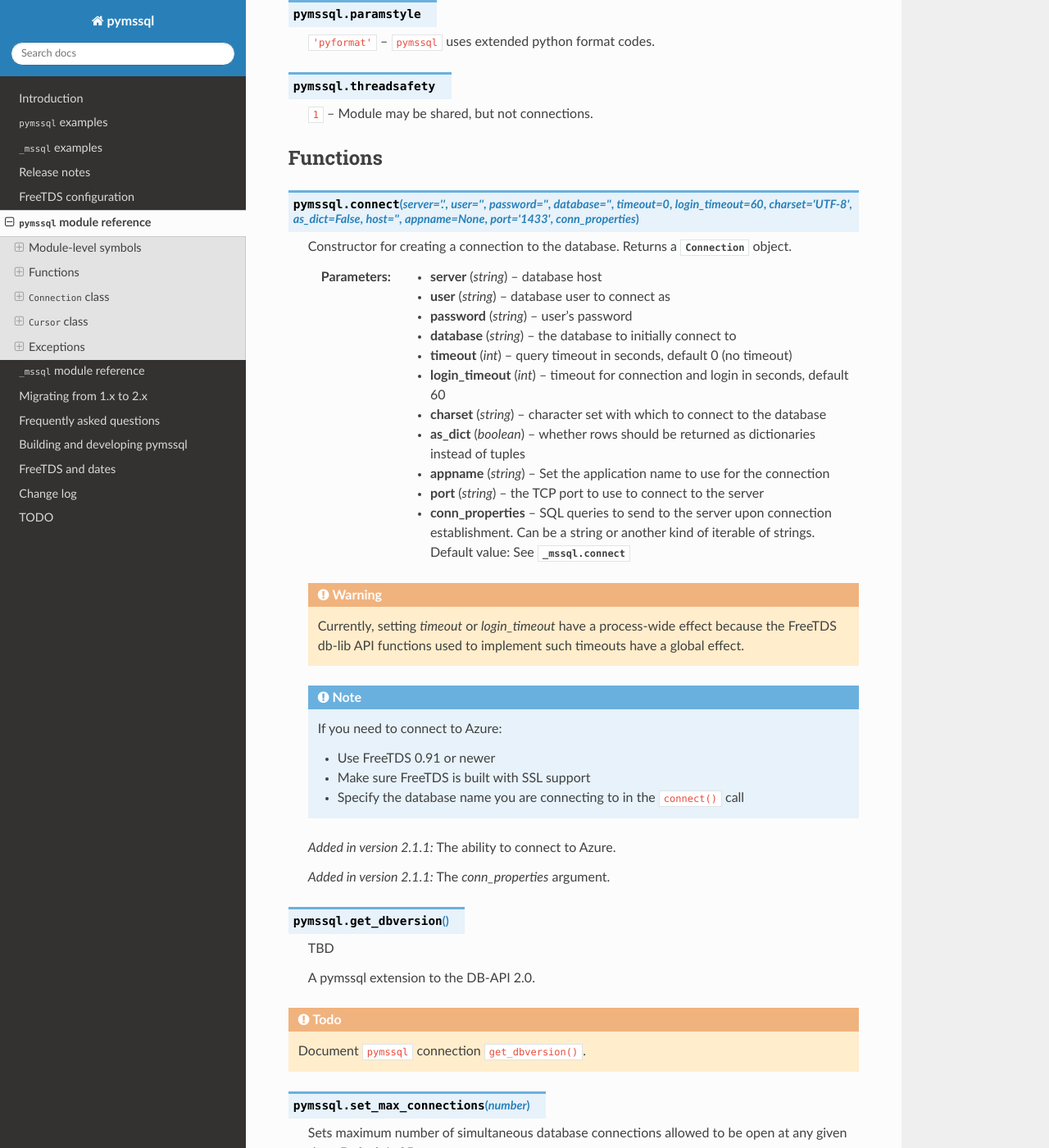
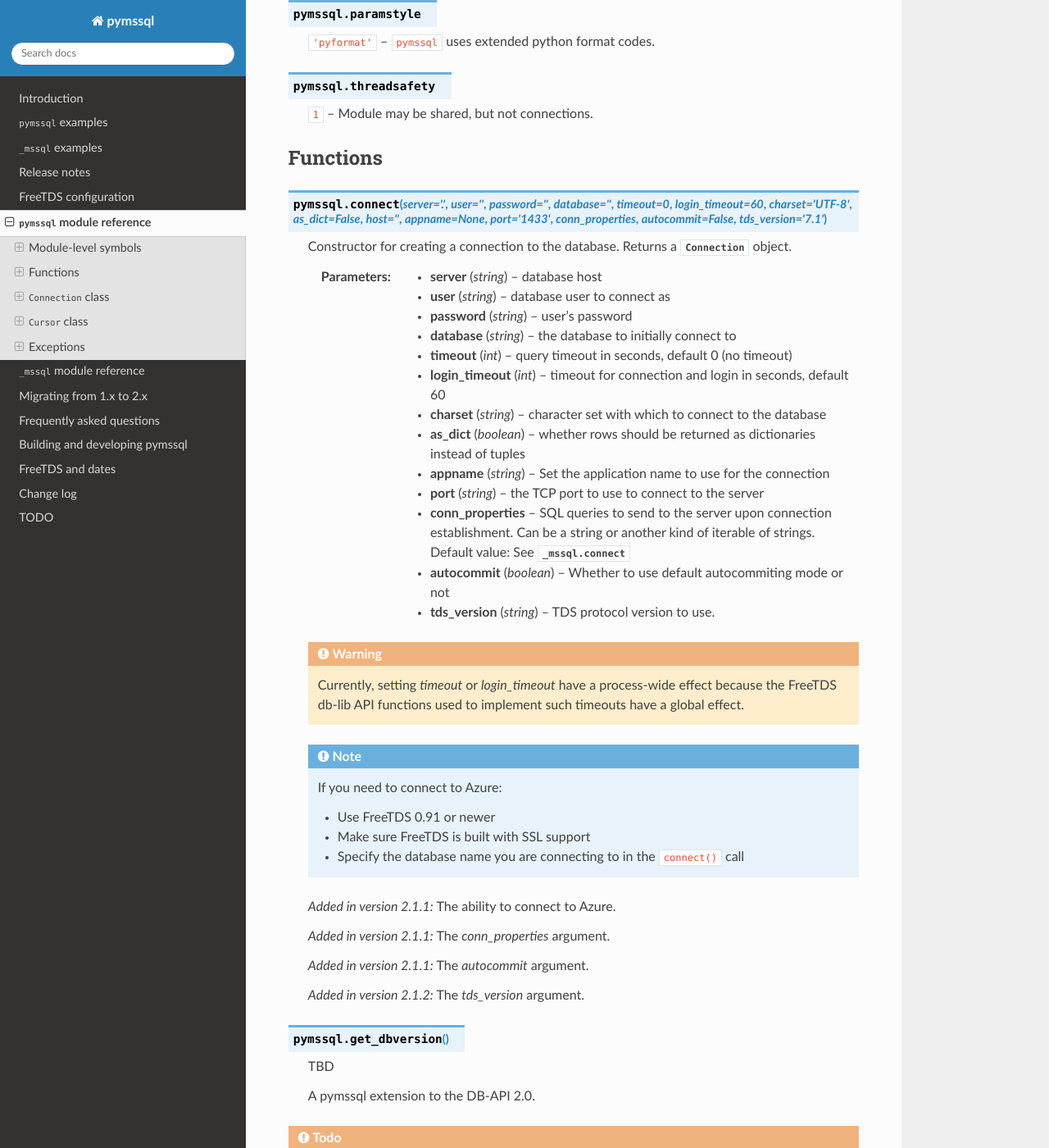
Before and after one commit to pymssql/pymssql, a Sphinx documentation site: the page built from docs/ref/pymssql.rst, in a window 1280 px wide and 1400 px high, scrolled down 406 px. Shown: the whole window at 82% size. Built offline with Sphinx 7.4.7 and the Read the Docs theme 2.0.0, drawn with Linux system fonts in a browser that asks for light colours.

Commit message:
Add tds_version parameter to pymssql.connect().
It has a default value of '7.1' to match the default value of the
underlying _mssql API.

We plan to change both of these defaults to None and to not
enforce any TDS protocol version by default in pymmsql 2.2.

```diff
--- a/docs/ref/pymssql.rst
+++ b/docs/ref/pymssql.rst
@@ -29,7 +29,7 @@
 .. function:: connect(server='.', user='', password='', database='', \
                       timeout=0, login_timeout=60, charset='UTF-8', \
                       as_dict=False, host='', appname=None, port='1433',\
-                      conn_properties)
+                      conn_properties, autocommit=False, tds_version='7.1')
 
     Constructor for creating a connection to the database. Returns a
     :class:`Connection` object.
@@ -58,6 +58,10 @@
                               establishment. Can be a string or another kind
                               of iterable of strings. Default value: See
                               :class:`_mssql.connect <_mssql.MSSQLConnection>`
+    :keyword autocommit: Whether to use default autocommiting mode or not
+    :type autocommit: boolean
+    :keyword tds_version: TDS protocol version to use.
+    :type tds_version: string
 
     .. warning::
         Currently, setting *timeout* or *login_timeout* have a process-wide
@@ -76,6 +80,12 @@
 
     .. versionadded:: 2.1.1
         The *conn_properties* argument.
+
+    .. versionadded:: 2.1.1
+        The *autocommit* argument.
+
+    .. versionadded:: 2.1.2
+        The *tds_version* argument.
 
 .. function:: get_dbversion()
 
```
Also changed, not shown: 1 other file.
